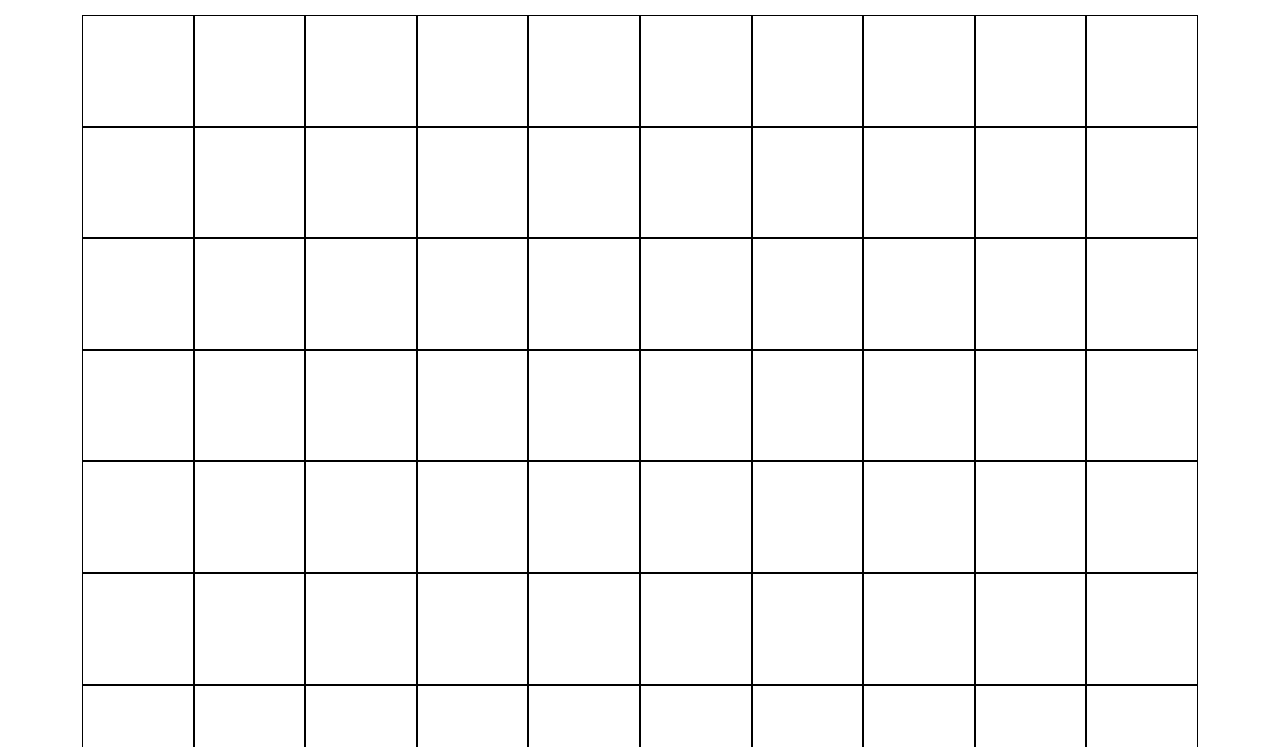
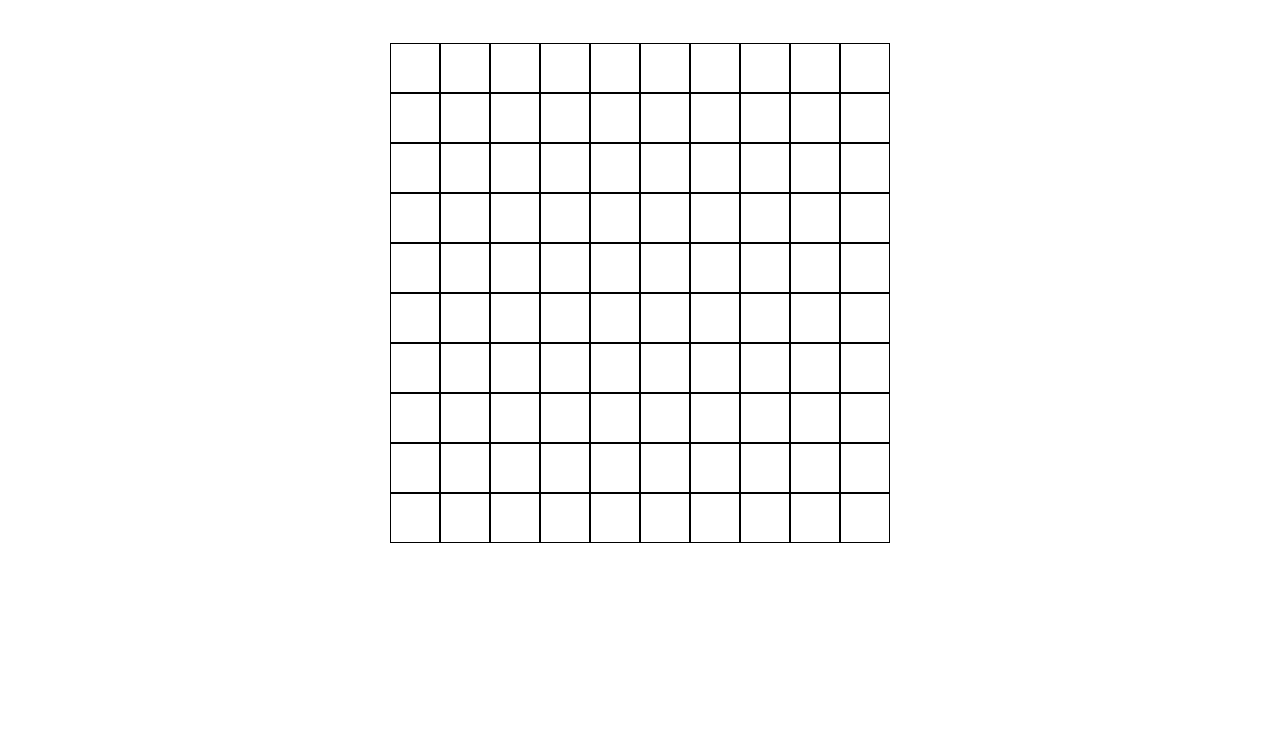
Before and after one commit to Trusimo/js-campominato-grid, a plain HTML site: page index.html in a window 1280 px wide. Shown: the part 53-800 px from the top of the page. Drawn offline with nearby package versions, Linux system fonts and the light colour scheme.

Commit message:
correct width of grid container

```diff
--- a/css/style.css
+++ b/css/style.css
@@ -7,6 +7,7 @@
 .grid-container {
     display: flex;
     flex-wrap: wrap;
-    margin-top: 20px;
-    margin-bottom: 40px;
+    padding: 40px 0;
+    max-width: 500px;
+    margin: auto;
 }
--- a/index.html
+++ b/index.html
@@ -12,7 +12,7 @@
 <body>
     <div class="container">
         <h1>Campo Minato</h1>
-            <div class="grid-container text-center">
+            <div class="grid-container">
 
             </div>
     </div>
--- a/main.js
+++ b/main.js
@@ -14,7 +14,6 @@ function createGrid(CelleX, CelleY) {
     for (let i = 0; i < celletotali; i++) {
     const celle = document.createElement("div");
     celle.classList.add("celle");
-    gridContainer.style.width = `calc(CelleX * CelleY)`;
 
     // appendo le celle al gridContainer
     gridContainer.append(celle);
```
